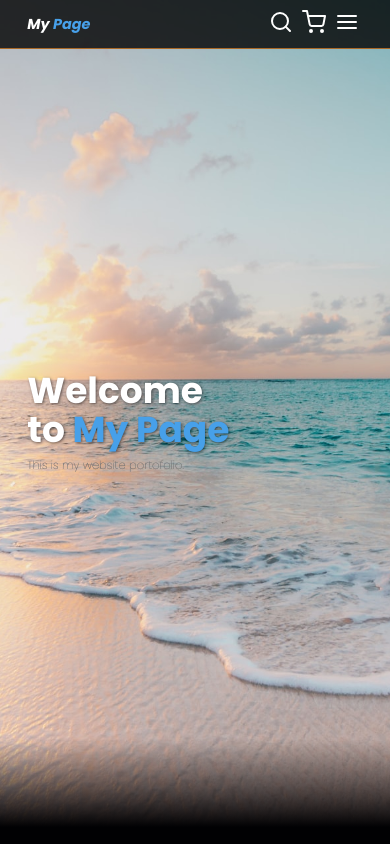
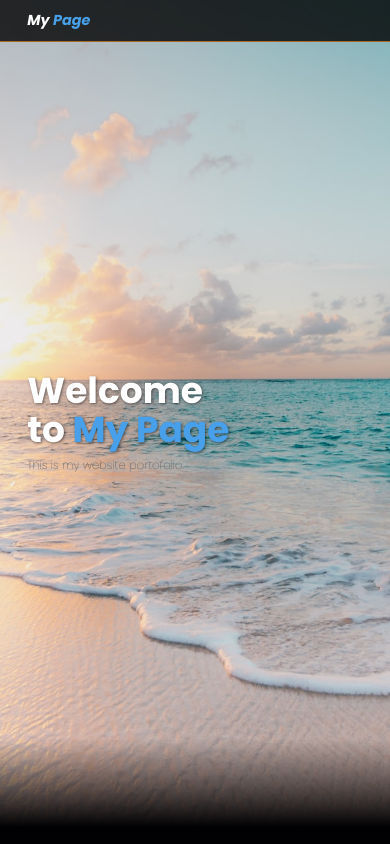
Before and after one commit to P-E-R-K/mypage, a plain HTML site: page index.html in a window 390 px wide. Shown: the top 844 px of the page. Drawn offline with nearby package versions, Linux system fonts and the light colour scheme.

Commit message:
Update index.html

```diff
--- a/index.html
+++ b/index.html
@@ -33,9 +33,9 @@
       </div>
 
       <div class="navbar-extra">
-        <a href="#" id="search"><i data-feather="search"></i></a>
+        <!-- <a href="#" id="search"><i data-feather="search"></i></a>
         <a href="#" id="shopping-cart"><i data-feather="shopping-cart"></i></a>
-        <a href="#" id="hamburger-menu"><i data-feather="menu"></i></a>
+        <a href="#" id="hamburger-menu"><i data-feather="menu"></i></a> -->
       </div>
     </nav>
     <!--Navbar End-->
```
